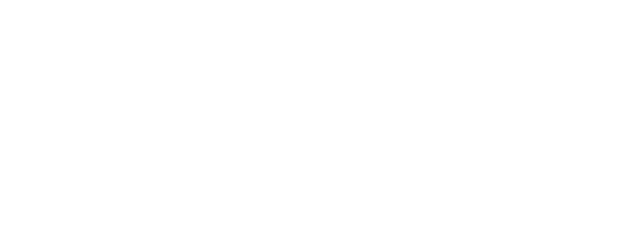
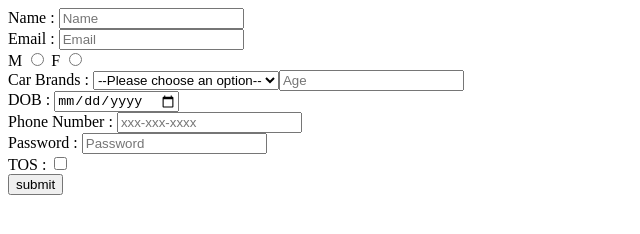
Before and after one commit to acciojob/signup-form-car-Deepak0090, a website: page main.html in a window 1280 px wide. Shown: the whole page, without its empty margins (0-640 px from the left). Drawn offline with Linux system fonts and the light colour scheme.

Commit message:
created a submission

```diff
--- a/main.html
+++ b/main.html
@@ -4,9 +4,57 @@
 
 <head>
 	<link rel="stylesheet" href="styles.css">
+	<title>Signup Form Car</title>
 </head>
 
 <body>
+	<form method="post" action="#">
+		<div>
+		<label for="name">Name :</label>
+		<input type="text" id="name" name="Name"placeholder="Name" required>
+		</div>
+		<div>
+			<label for="email"> Email :</label>
+			<input type="email" name="Email" id="email" placeholder="Email" required>
+		</div>
+		<div>
+			<label for="gender_m">M</label>
+			<input type="radio" name="Gender" id="gender_m">
+			<label for="gender_f">F</label>
+			<input type="radio" name="Gender" id="gender_f">
+		</div>
+		<div>
+			<label for="cars">Car Brands :</label>
+			<select name="Car Brands" id="cars" required>
+				<option value="" disabled selected>--Please choose an option--</option>
+				<option value="Toyota">Toyota</option>
+				<option value="HUNDAI">HUNDAI</option>
+				<option value="MARUTI SUZUKI">MARUTI SUZUKI</option>
+				<option value="BMW">BMW</option>
+				<option value="AUDI">AUDI</option>
+		</div>
+	   <div>
+		  <label for="age"> Age :</label>
+		 <input type="number" name ="Age" id="age" placeholder="Age" required>
+	   </div>
+		<div>
+			<label for="age">DOB :</label>
+			<input type ="date" name="DOB"id="age" required>
+		</div>
+		<div>
+			<label for="tel">Phone Number :</label>
+			<input type="tel"name="Phone Number" id="tel" placeholder="xxx-xxx-xxxx">
+		</div>
+		<div>
+			<label for="password">Password :</label>
+			<input type="password" name ="Password" id ="password" placeholder="Password" required>
+		</div>
+		<div>
+			<label for="tos">TOS :</label>
+			<input type ="checkbox" name ="TOS" id="tos" required>
+		</div>
+		<button type="submit"> submit</button>
+	</form>
 	<!-- the entire body must be written by student -->
     <script type="text/javascript" src="./script.js">
 </script>
```
